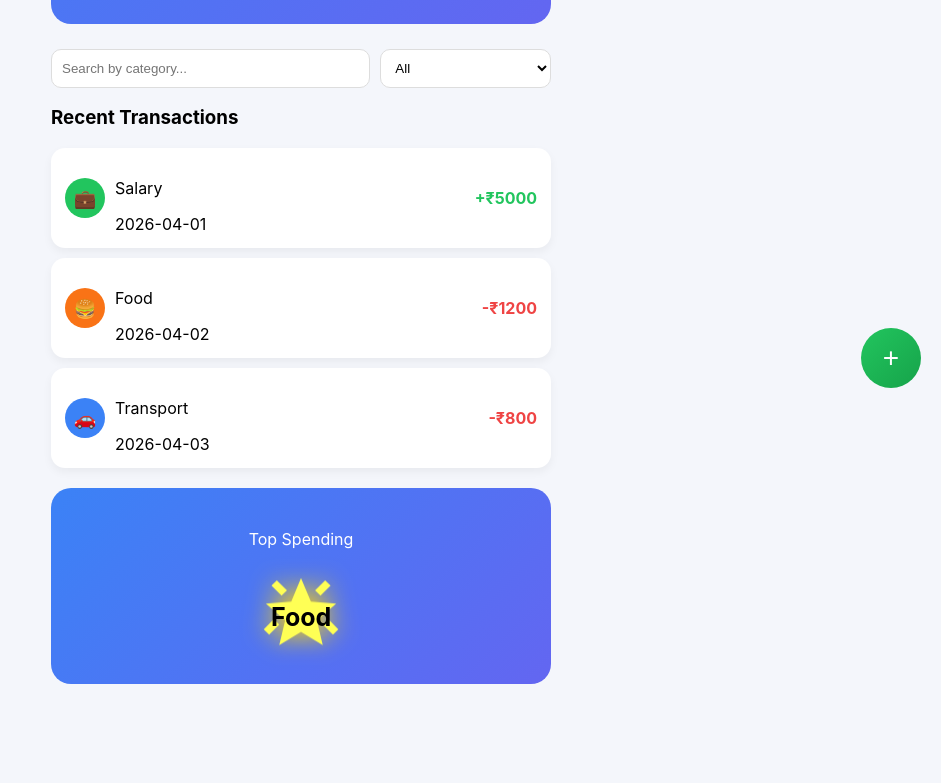
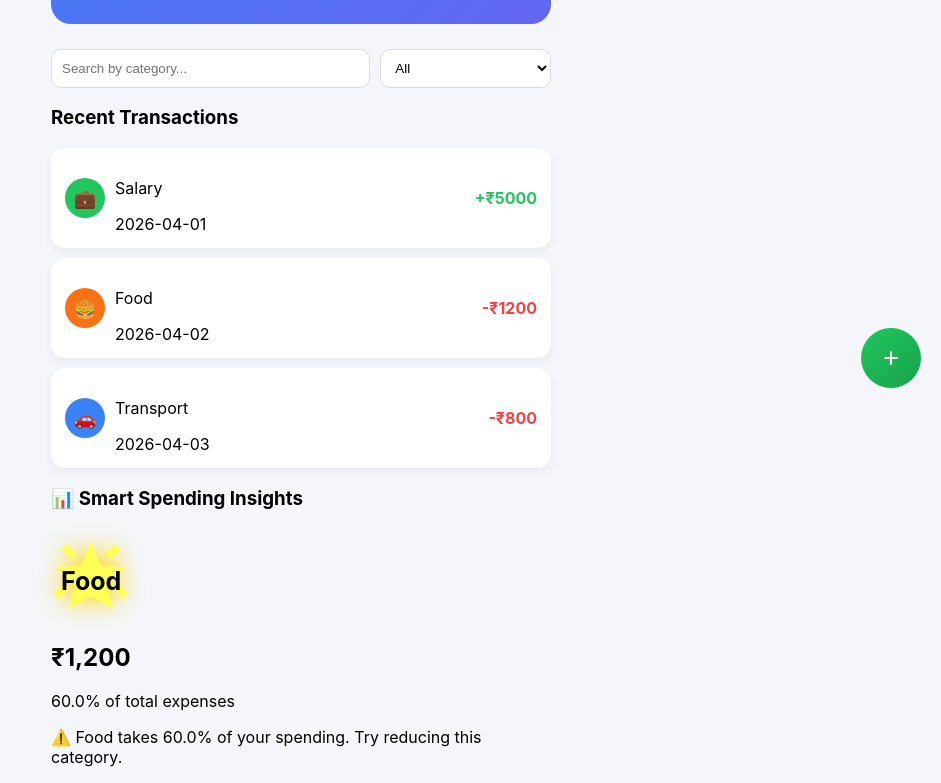
Before and after one commit to AnjaliLadha29/Finance-Dashboard, a React (Vite) app: page / in a window 1280 px wide. Shown: the part 392-1175 px from the top of the page, without its empty margins (339-1280 px from the left). Before the commit the page ends 1092 px from the top, so only its background shows below. Built offline with nearby package versions, Linux system fonts and the light colour scheme.

Commit message:
Update Insights.js

```diff
--- a/src/components/Insights/Insights.js
+++ b/src/components/Insights/Insights.js
@@ -2,33 +2,112 @@ import { useSelector } from "react-redux";
 
 export default function Insights()
 {
-  const transactions = useSelector(state => state.transactions.list);
+  const transactions = useSelector( state => state.transactions.list);
 
   const categoryTotals = {};
 
-  transactions.forEach(t => {
-    if (t.type === "expense") {
-      categoryTotals[t.category] =
-        (categoryTotals[t.category] || 0) + t.amount;
+  let totalExpenses = 0;
+
+  transactions.forEach((transaction) => {
+
+    if(transaction.type === "expense")
+    {
+      totalExpenses += transaction.amount;
+
+      categoryTotals[transaction.category] = (categoryTotals[transaction.category] || 0) + transaction.amount;
+
     }
+
   });
 
-  const top = Object.entries(categoryTotals).sort((a, b) => b[1] - a[1])[0];
+  const topSpending = Object.entries(categoryTotals).sort((a,b)=>b[1]-a[1])[0];
+
+  if(!topSpending)
+  {
+    return (
+
+      <div className="insights-card">
+
+        <h3>
+          📊 Smart Spending Insights
+        </h3>
+
+        <p>
+          Add expenses to generate insights.
+        </p>
+
+      </div>
+
+    );
+
+  }
+
+  const category = topSpending[0];
+
+  const amount = topSpending[1];
+
+  const percentage = ((amount / totalExpenses) * 100).toFixed(1);
+
+  let message;
+
+  if(percentage >= 60)
+  {
+    message = `⚠️ ${category} takes ${percentage}% of your spending. Try reducing this category.`;
+  }
+  else if(percentage >= 40)
+  {
+    message = `💡 ${category} is your highest expense category. Keep monitoring it.`;
+  }
+  else
+  {
+    message = `🎉 Your expenses are distributed well across categories.`;
+  }
 
   return (
-    <div className="balance-card" style={{ marginTop: "20px", textAlign: "center" }}>
 
-      <p>Top Spending</p>
+    <div className="insights-card">
 
-      {top && (
+      <h3>
+        📊 Smart Spending Insights
+      </h3>
+
+      <div className="top-spending">
 
         <div className="star-container">
-          <svg className="star-icon" xmlns="http://www.w3.org/2000/svg" height="48px" viewBox="0 -960 960 960" width="48px" fill="#FFFF55"><path d="M864-224 742-345l66-65 120 121-64 65ZM714-692l-65-64 121-121 65 64-121 121Zm-467 0L126-813l64-64 122 121-65 64ZM98-224l-65-65 121-121 65 65L98-224ZM219-99l71-296L59-596l304-26 117-280 119 280 303 26-231 201 70 296-261-159L219-99Z"/></svg>
-          <span className="star-text">{top[0]}</span>
+
+          <svg
+            className="star-icon"
+            xmlns="http://www.w3.org/2000/svg"
+            viewBox="0 -960 960 960"
+            fill="#FFFF55"
+          >
+
+            <path d="M864-224 742-345l66-65 120 121-64 65ZM714-692l-65-64 121-121 65 64-121 121Zm-467 0L126-813l64-64 122 121-65 64ZM98-224l-65-65 121-121 65 65L98-224ZM219-99l71-296L59-596l304-26 117-280 119 280 303 26-231 201 70 296-261-159L219-99Z"/>
+
+          </svg>
+
+          <span className="star-text">
+            {category}
+          </span>
+
         </div>
 
-      )}
+        <h2>
+          ₹{amount.toLocaleString("en-IN")}
+        </h2>
+
+        <p>
+          {percentage}% of total expenses
+        </p>
+
+      </div>
+
+      <div className="alert-box">
+        {message}
+      </div>
 
     </div>
+
   );
+
 }
```
